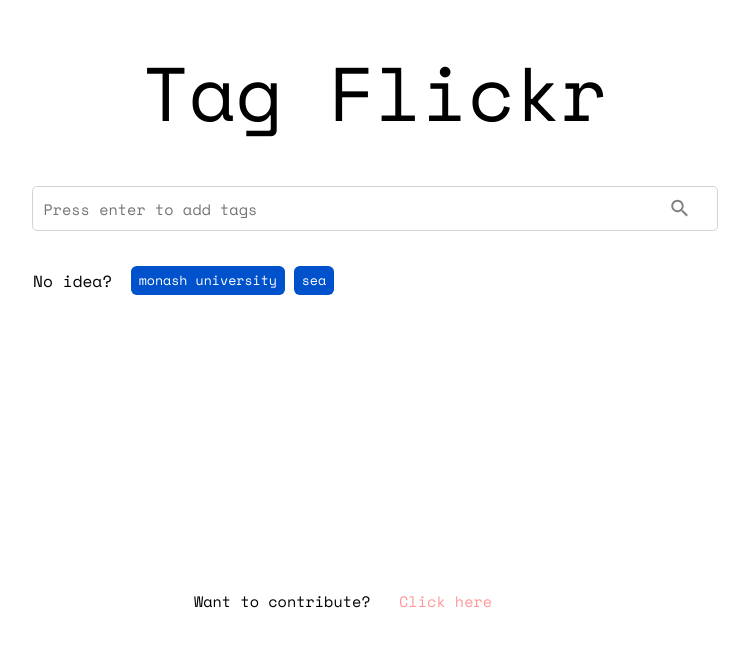
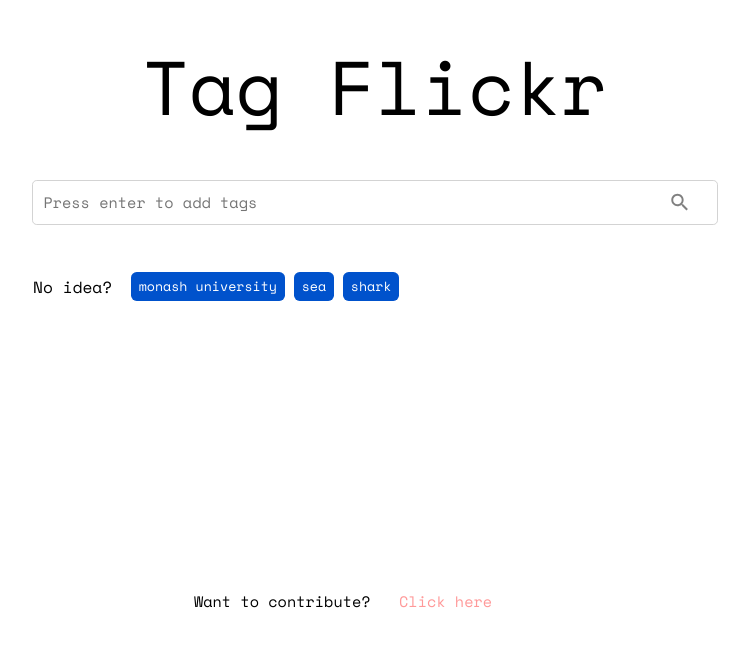
Before and after one commit to yaoyangdi/monash_hiring, a React (Create React App) app in the folder frontend/: page / in a window 1280 px wide. Shown: the part 142-788 px from the top of the page, without its empty margins (265-1014 px from the left). Built offline with nearby package versions, Linux system fonts and the light colour scheme.

Commit message:
Ready to wrap it up!

```diff
--- a/frontend/src/pages/Home.jsx
+++ b/frontend/src/pages/Home.jsx
@@ -48,6 +48,7 @@
     font-family: 'Space Grotesk', sans-serif;
     font-family: 'Space Mono', monospace;
     margin-top: 40px;
+    padding-bottom: 20px;
     font-size: 18px;
 `;
 
@@ -227,7 +228,7 @@
     <>
       <Container>
         <Top>
-          <Wrapper height={search?"40vh":"100vh"}>
+          <Wrapper height={search?"50vh":"100vh"}>
               <Title onClick={()=>refreshPage()}>Tag Flickr</Title>
               <Search onSearch={handleSearch} tags={tags} setTags={setTags}/>
               <Error>{error}</Error>
@@ -235,8 +236,11 @@
                 <Tag style={{"marginLeft":"20px", "marginRight":"-10px","marginTop":"-3px","cursor": "pointer"}} onClick={()=>handleClick("monash university")}>
                     <TagTitle>monash university</TagTitle>
                 </Tag>
-                <Tag style={{"marginLeft":"20px","marginRight":"-1px", "marginTop":"-3px","cursor": "pointer"}} onClick={()=>handleClick("sea")}>
+                <Tag style={{"marginLeft":"20px","marginRight":"-10px", "marginTop":"-3px","cursor": "pointer"}} onClick={()=>handleClick("sea")}>
                     <TagTitle>sea</TagTitle>
+                </Tag>
+                <Tag style={{"marginLeft":"20px","marginRight":"-10px", "marginTop":"-3px","cursor": "pointer"}} onClick={()=>handleClick("shark")}>
+                    <TagTitle>shark</TagTitle>
                 </Tag>
               </Recommend>
           </Wrapper>
```
Also changed, not shown: 1 other file (tests, documents, lock files or other folders).
